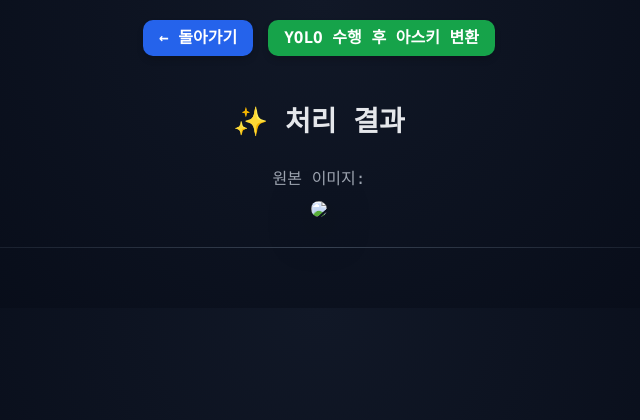
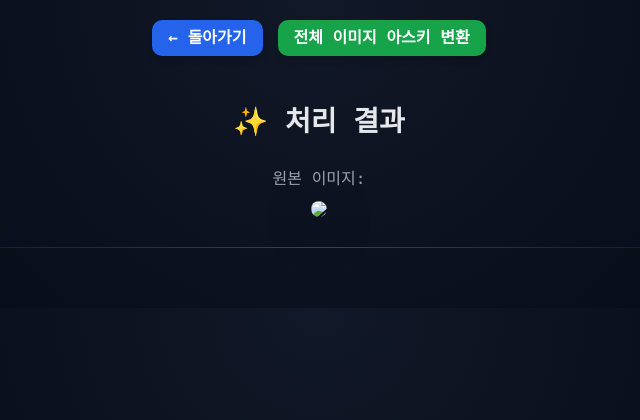
Before and after one commit to tossyKim/MLFinalProject, a Flask app: template templates/result.html in a window 1280 px wide. Shown: the top 420 px of the page, without its empty margins (321-961 px from the left). Run offline with Flask 3, Linux system fonts and the light colour scheme; the template is opened without the code that fills it, so the values that code supplies are empty.

Commit message:
코드 완성

```diff
--- a/templates/result.html
+++ b/templates/result.html
@@ -393,7 +393,7 @@
 
 <div class="top-actions">
     <a href="/" class="action-btn back-link">← 돌아가기</a>
-    <button id="fullGrayBtn" class="action-btn" onclick="processFullGray()">YOLO 수행 후 아스키 변환</button>
+    <button id="fullGrayBtn" class="action-btn" onclick="processFullGray()">전체 이미지 아스키 변환</button>
 </div>
 
 <input type="hidden" id="hidden_max_chars" value="{{ request.form.get('max_chars') or 2000 }}">
```
